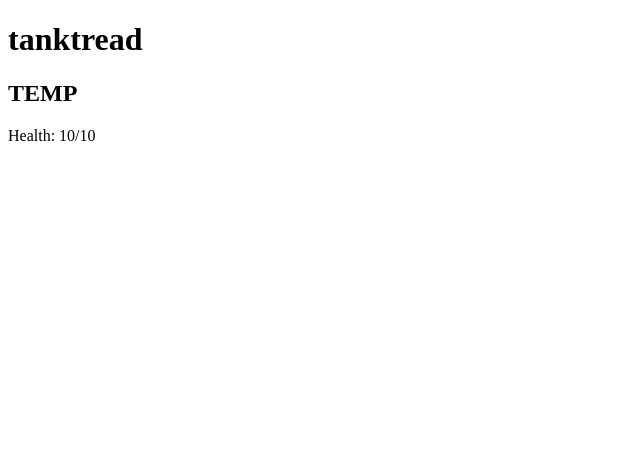
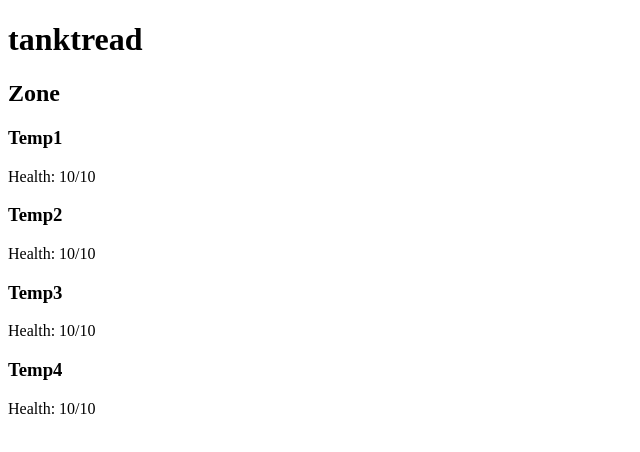
Before and after one commit to MayMoonsley/tanktread, an Angular app: page / in a window 1280 px wide. Shown: the top 452 px of the page, without its empty margins (0-640 px from the left). Built offline with nearby package versions, Linux system fonts and the light colour scheme.

Commit message:
Add battlefield region

```diff
--- a/src/app/app.component.html
+++ b/src/app/app.component.html
@@ -1,2 +1,2 @@
 <h1>{{title}}</h1>
-<app-unit></app-unit>
+<app-battlefield-region></app-battlefield-region>
--- a/src/app/app.module.ts
+++ b/src/app/app.module.ts
@@ -3,11 +3,13 @@ import { NgModule } from '@angular/core';
 
 import { AppComponent } from './app.component';
 import { UnitComponent } from './unit/unit.component';
+import { BattlefieldRegionComponent } from './battlefield-region/battlefield-region.component';
 
 @NgModule({
   declarations: [
     AppComponent,
-    UnitComponent
+    UnitComponent,
+    BattlefieldRegionComponent
   ],
   imports: [
     BrowserModule
--- /dev/null
+++ b/src/app/battlefield-region/battlefield-region.component.html
@@ -0,0 +1,2 @@
+<h2>Zone</h2>
+<app-unit *ngFor="let unit of units" [unit]="unit"></app-unit>
--- /dev/null
+++ b/src/app/battlefield-region/battlefield-region.component.ts
@@ -0,0 +1,23 @@
+import { Component, OnInit } from '@angular/core';
+import { Unit } from '../Unit';
+
+@Component({
+  selector: 'app-battlefield-region',
+  templateUrl: './battlefield-region.component.html',
+  styleUrls: ['./battlefield-region.component.css']
+})
+export class BattlefieldRegionComponent implements OnInit {
+
+  units: Unit[] = [
+    {name: 'Temp1', health: 10, maxHealth: 10},
+    {name: 'Temp2', health: 10, maxHealth: 10},
+    {name: 'Temp3', health: 10, maxHealth: 10},
+    {name: 'Temp4', health: 10, maxHealth: 10}
+  ];
+
+  constructor() { }
+
+  ngOnInit(): void {
+  }
+
+}
--- a/src/app/unit/unit.component.html
+++ b/src/app/unit/unit.component.html
@@ -1,2 +1,2 @@
-<h2>{{unit.name}}</h2>
+<h3>{{unit.name}}</h3>
 <p>Health: {{unit.health}}/{{unit.maxHealth}}</p>
--- a/src/app/unit/unit.component.ts
+++ b/src/app/unit/unit.component.ts
@@ -1,4 +1,4 @@
-import { Component, OnInit } from '@angular/core';
+import { Component, OnInit, Input } from '@angular/core';
 import { Unit } from '../Unit'
 
 @Component({
@@ -8,11 +8,7 @@ import { Unit } from '../Unit'
 })
 export class UnitComponent implements OnInit {
 
-  unit: Unit = {
-    name: 'TEMP',
-    health: 10,
-    maxHealth: 10
-  };
+  @Input() unit: Unit;
 
   constructor() { }
 
```
Also changed, not shown: src/app/battlefield-region/battlefield-region.component.css (added), 1 other file (tests, documents, lock files or other folders).
